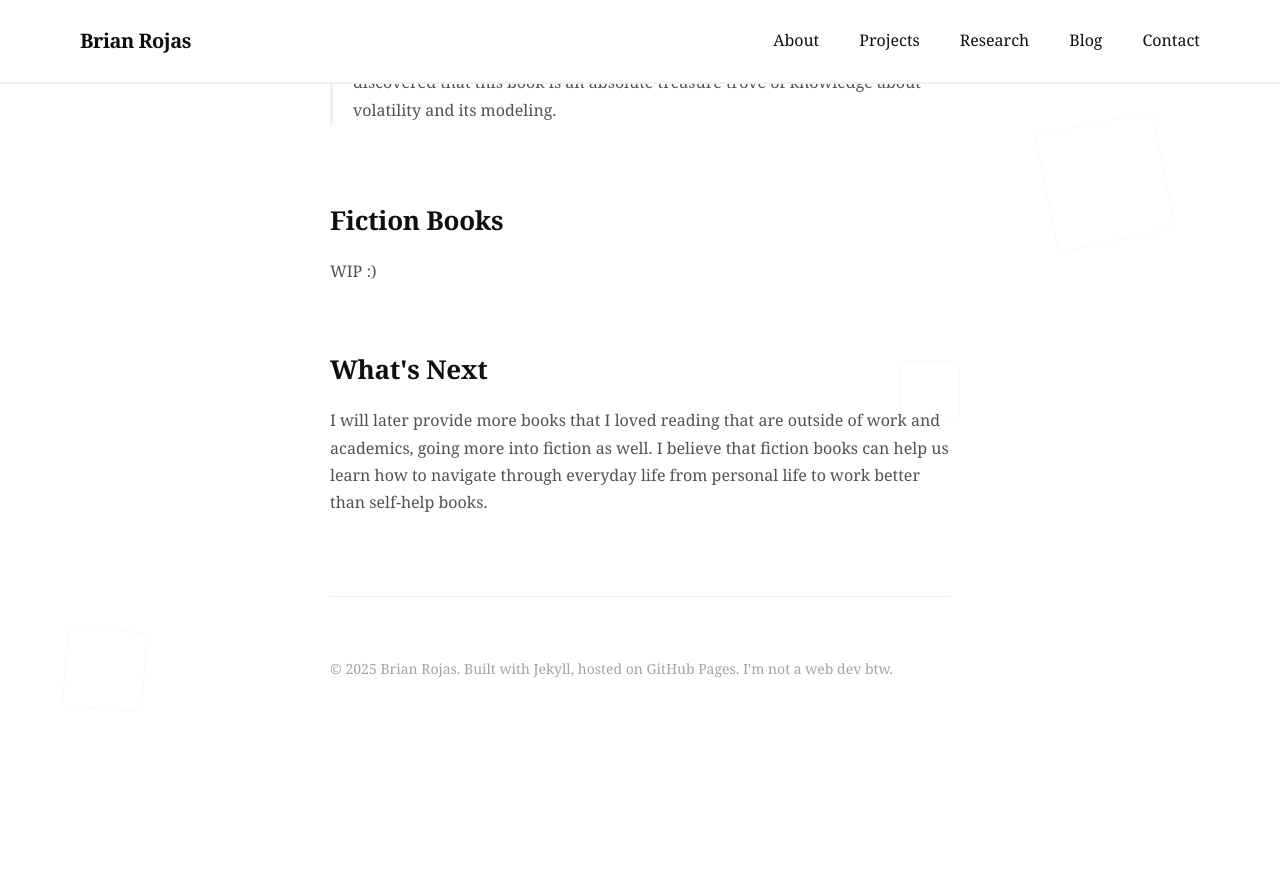
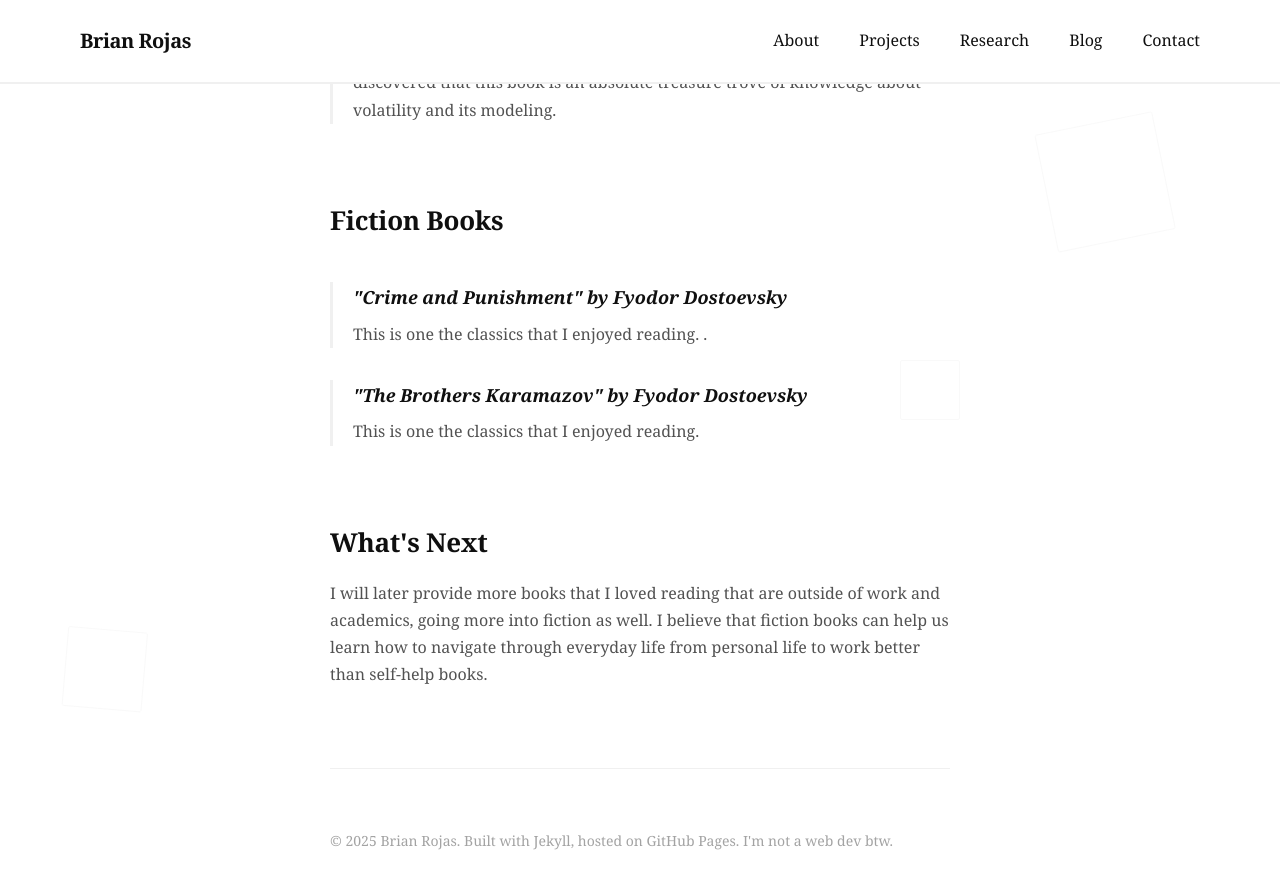
Before and after one commit to brianrojrc/brianrojrc.github.io, a Jekyll site: the page built from _posts/2025-08-28-Books.md, in a window 1280 px wide and 900 px high, scrolled down 1331 px. Shown: the top 889 px of the window. Built offline with Jekyll 4.4.1, drawn with Linux system fonts in a browser that asks for light colours; before the commit the page ends 2108 px from its top, so only the background shows below that.

Commit message:
Update 2025-08-28-Books.md

```diff
--- a/_posts/2025-08-28-Books.md
+++ b/_posts/2025-08-28-Books.md
@@ -43,7 +43,16 @@ excerpt: "Book recommendations that helped me with mathematics, financial market
     </div>
 
     <h2>Fiction Books</h2>
-    <p>WIP :)</p>
+     <div class="book-item">
+        <h3>"Crime and Punishment" by Fyodor Dostoevsky</h3>
+        <p>This is one the classics that I enjoyed reading. .</p>
+    </div>
+
+    <div class="book-item">
+        <h3>"The Brothers Karamazov" by Fyodor Dostoevsky</h3>
+        <p>This is one the classics that I enjoyed reading.</p>
+    </div>
+
 
     <h2>What's Next</h2>
     <p>I will later provide more books that I loved reading that are outside of work and academics, going more into fiction as well. I believe that fiction books can help us learn how to navigate through everyday life from personal life to work better than self-help books.</p>
```
